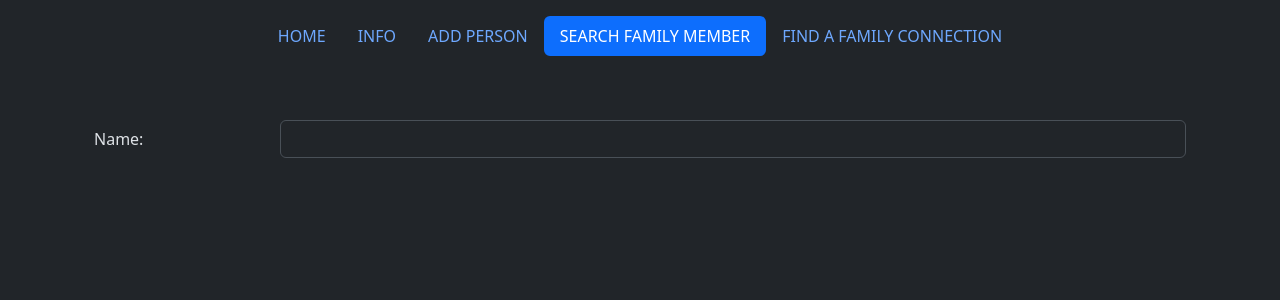
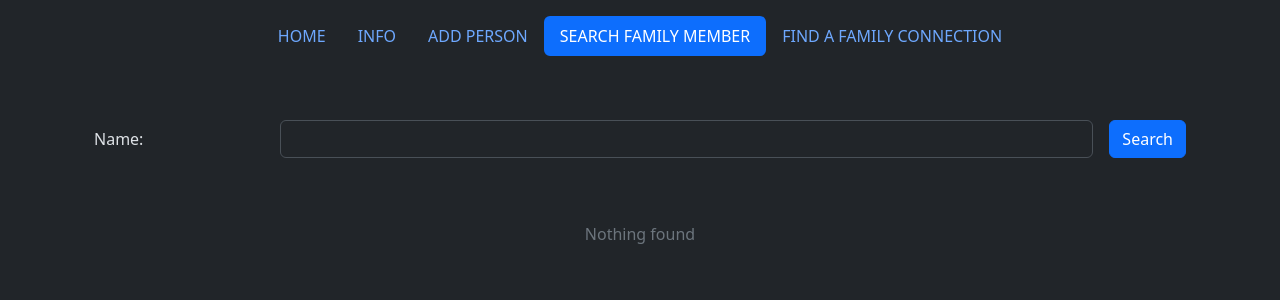
Before and after one commit to yermek-coder/react-family-tree, a React (Vite) app: page /search in a window 1280 px wide. Shown: the top 300 px of the page. Built offline with nearby package versions, Linux system fonts and the light colour scheme.

Commit message:
search page improvements

```diff
--- a/src/components/person/SearchForm.jsx
+++ b/src/components/person/SearchForm.jsx
@@ -3,14 +3,16 @@ import personManager from "@/services/person";
 
 export default function SearchForm() {
     const [name, setName] = useState("")
+    const [loading, setLoading] = useState(false)
     const [persons, setPersons] = useState([])
 
-    useEffect(() => submit(), [name])
-
-    function submit() {
+    function submit(e) {
+        e.preventDefault()
         if (name) {
+            setLoading(true)
             personManager.findAll(name).then(items => {
                 setPersons(items || [])
+                setLoading(false)
             })
         }
     }
@@ -20,19 +22,30 @@ export default function SearchForm() {
     }
 
     return (
-        <div>
+        <form onSubmit={submit}>
             <div className="row mb-3">
                 <label htmlFor="inputName" className="col-sm-2 col-form-label">Name:</label>
                 <div className="col-sm-10">
-                    <input value={name} onChange={(e) => setName(e.target.value.trimStart())} type="text" className="form-control" id="inputName" required />
+                    <div className="d-flex gap-3 align-items-center">
+                        <input value={name} onChange={(e) => setName(e.target.value.trimStart())} type="text" className="form-control" id="inputName" required />
+                        <button className="btn btn-primary" type="submit">Search</button>
+                    </div>
                 </div>
             </div>
 
             <ul className="list-group">
-                {name && (persons.length ? persons.map(person => (
+                {!loading && (persons.length ? persons.map(person => (
                     <li key={person.id} className="list-group-item d-flex align-center justify-content-between"><span>{person.name}</span><span>{formatDate(person?.dob)}</span></li>
                 )) : <div className="py-5 text-center text-secondary nothing-found">Nothing found</div>)}
             </ul>
-        </div>
+
+            {loading && <div className="loading d-flex align-items-center justify-content-center rounded py-5">
+                <div className="text-center">
+                    <div>
+                        <div className="spinner-border text-primary"></div>
+                    </div>
+                </div>
+            </div>}
+        </form>
     )
 }
```
